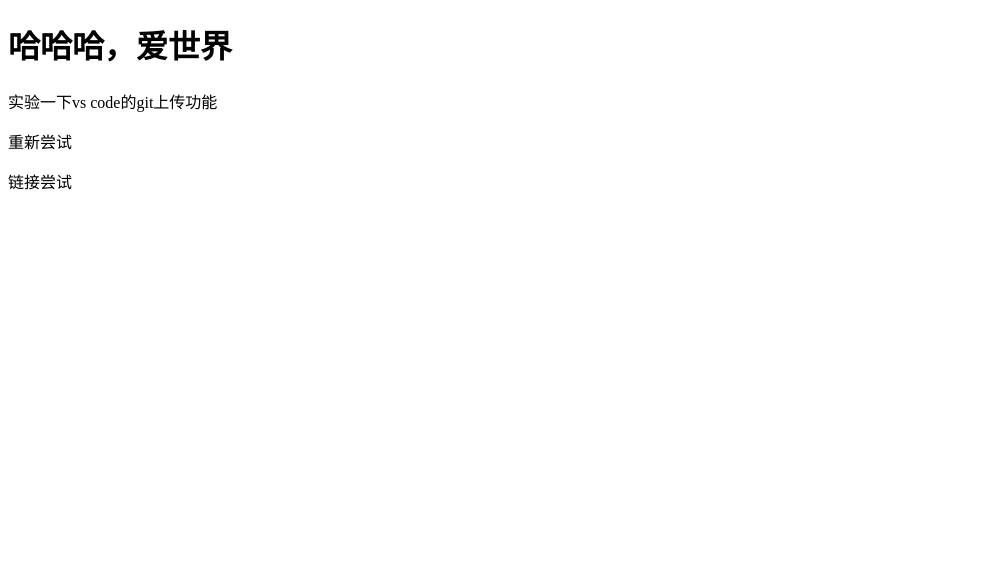
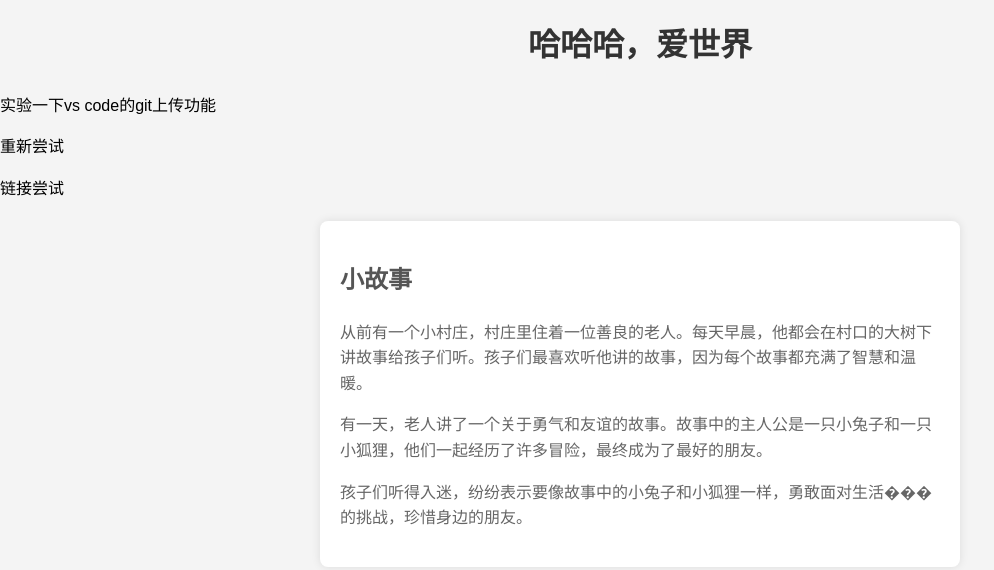
Before and after one commit to 23423434234/-, a plain HTML site: page index.html in a window 1280 px wide. Shown: the whole page, without its empty margins (0-994 px from the left). Drawn offline with Linux system fonts and the light colour scheme.

Commit message:
在工作流中添加样式表，并在index.html中插入小故事段落

```diff
--- a/index.html
+++ b/index.html
@@ -4,13 +4,21 @@
     <meta charset="UTF-8">
     <meta name="viewport" content="width=device-width, initial-scale=1.0">
     <title>Document</title>
-    <link rel="stylesheet" href="styles/style.css">
+    <link rel="stylesheet" href=".github\workflows\styles\styles.css">
 </head>
 <body>
     <h1>哈哈哈，爱世界</h1>
-     <p>实验一下vs code的git上传功能</p>
-     <p>重新尝试</p>
-     <p>链接尝试</p>
-    <script src="scripts/main.js"></script>
+    <p>实验一下vs code的git上传功能</p>
+    <p>重新尝试</p>
+    <p>链接尝试</p>
+
+    <div class="story">
+        <h2>小故事</h2>
+        <p>从前有一个小村庄，村庄里住着一位善良的老人。每天早晨，他都会在村口的大树下讲故事给孩子们听。孩子们最喜欢听他讲的故事，因为每个故事都充满了智慧和温暖。</p>
+        <p>有一天，老人讲了一个关于勇气和友谊的故事。故事中的主人公是一只小兔子和一只小狐狸，他们一起经历了许多冒险，最终成为了最好的朋友。</p>
+        <p>孩子们听得入迷，纷纷表示要像故事中的小兔子和小狐狸一样，勇敢面对生活���的挑战，珍惜身边的朋友。</p>
+    </div>
+
+    <script src=".github\scripts\main.js"></script>
 </body>
 </html>
```
Also changed, not shown: .github/workflows/styles/styles.css.
